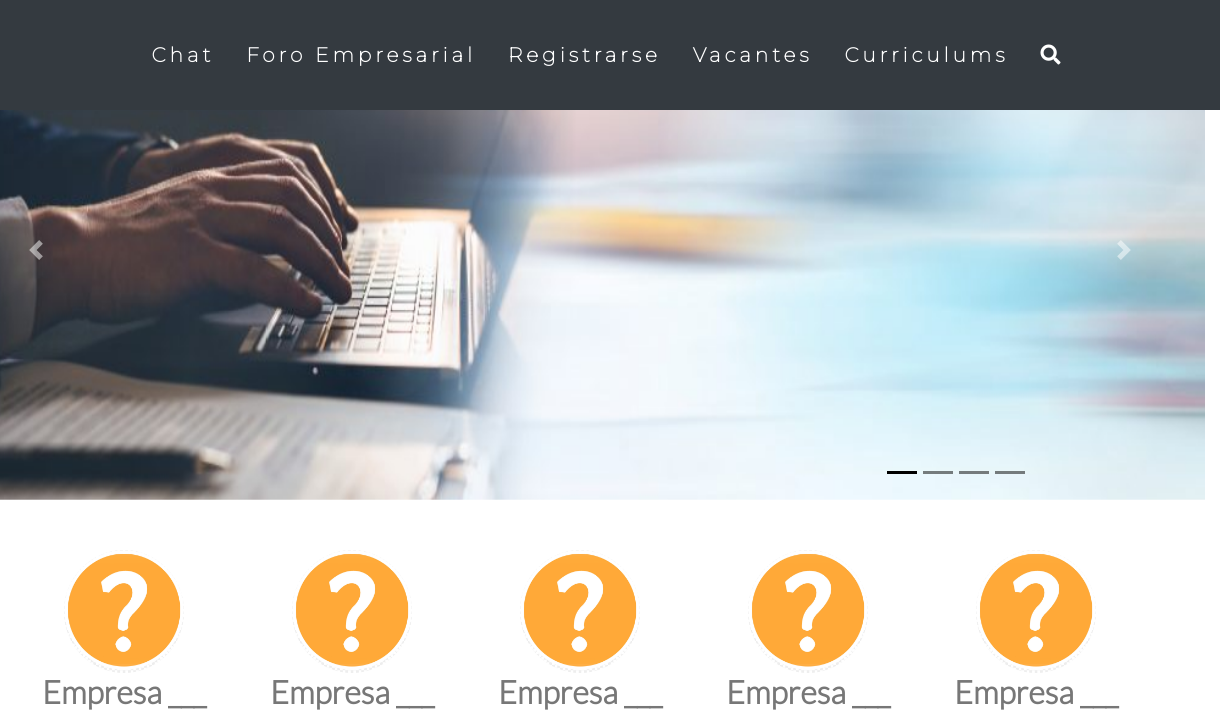
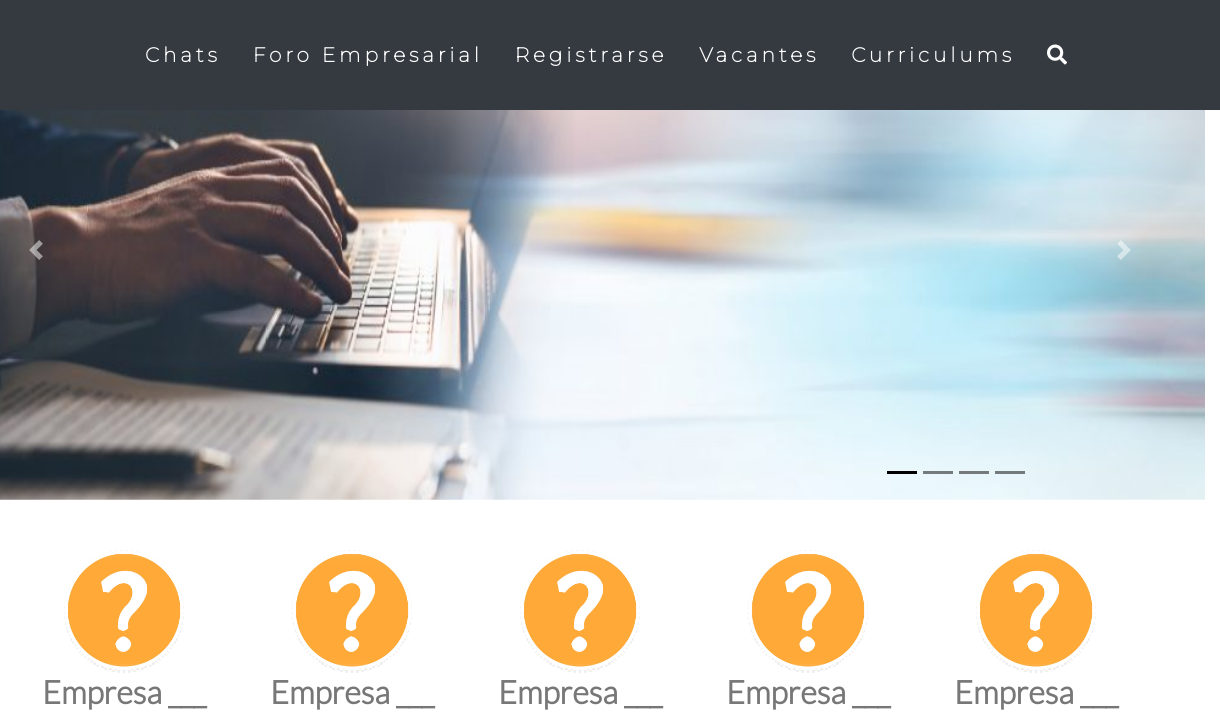
Before and after one commit to AlfredoOrtiz191/BolsaDeTrabajo-Website, a plain HTML site: page index.html in a window 1280 px wide. Shown: the top 716 px of the page, 60-1280 px from the left. Drawn offline with nearby package versions, Linux system fonts and the light colour scheme.

Commit message:
Update index.html

```diff
--- a/index.html
+++ b/index.html
@@ -44,7 +44,7 @@
             </div>
             <div class="collapse navbar-collapse justify-content-center m-4" id="Menu">
                 <ul class="nav">
-                    <li class="nav-item"><a class="nav-link aprincipal text-white" href="#">Chat</a></li>
+                    <li class="nav-item"><a class="nav-link aprincipal text-white" href="#">Chats</a></li>
                     <li class="nav-item"><a class="nav-link aprincipal text-white" href="#">Foro Empresarial</a></li>
                     <li class="nav-item"><a class="nav-link aprincipal text-white" href="#">Registrarse</a></li>
                     <li class="nav-item"><a class="nav-link aprincipal text-white" href="#">Vacantes</a></li>
```
